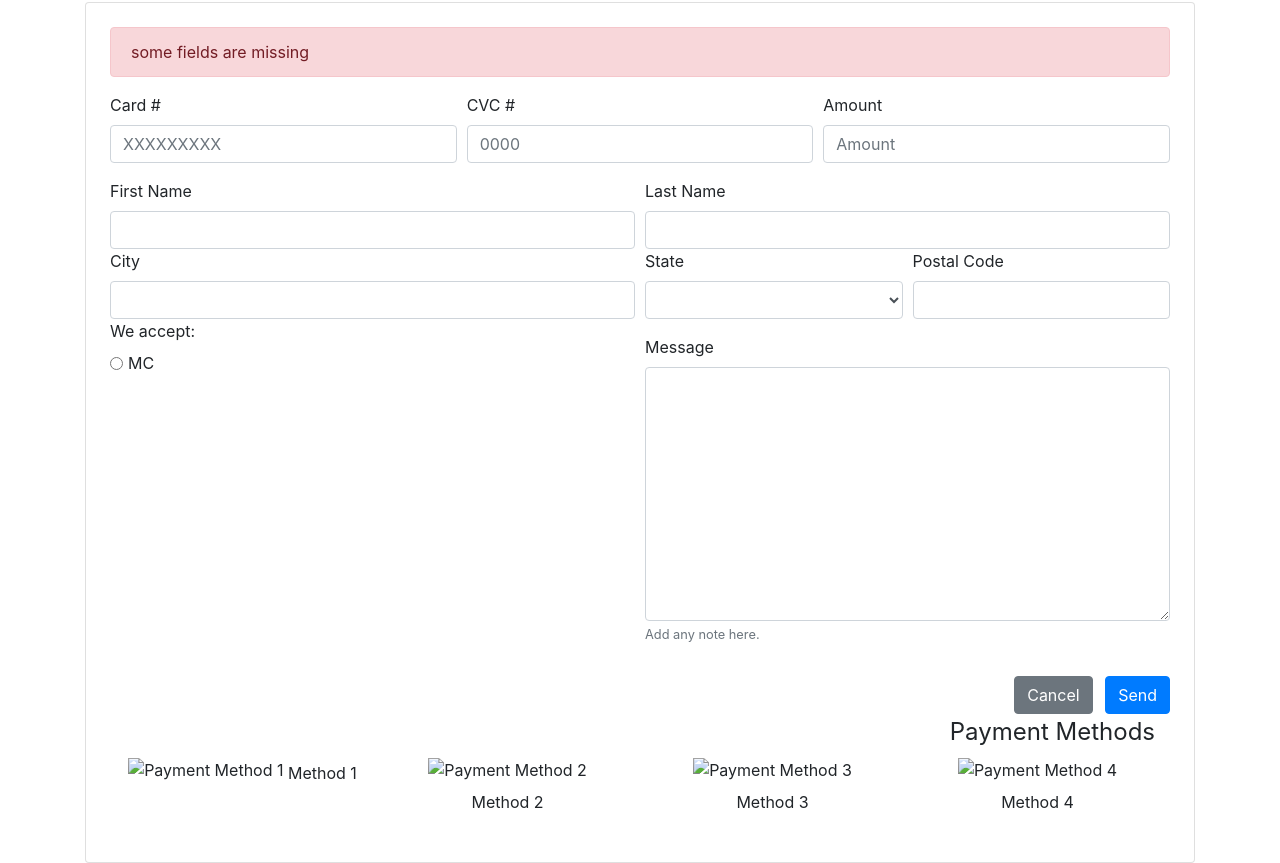
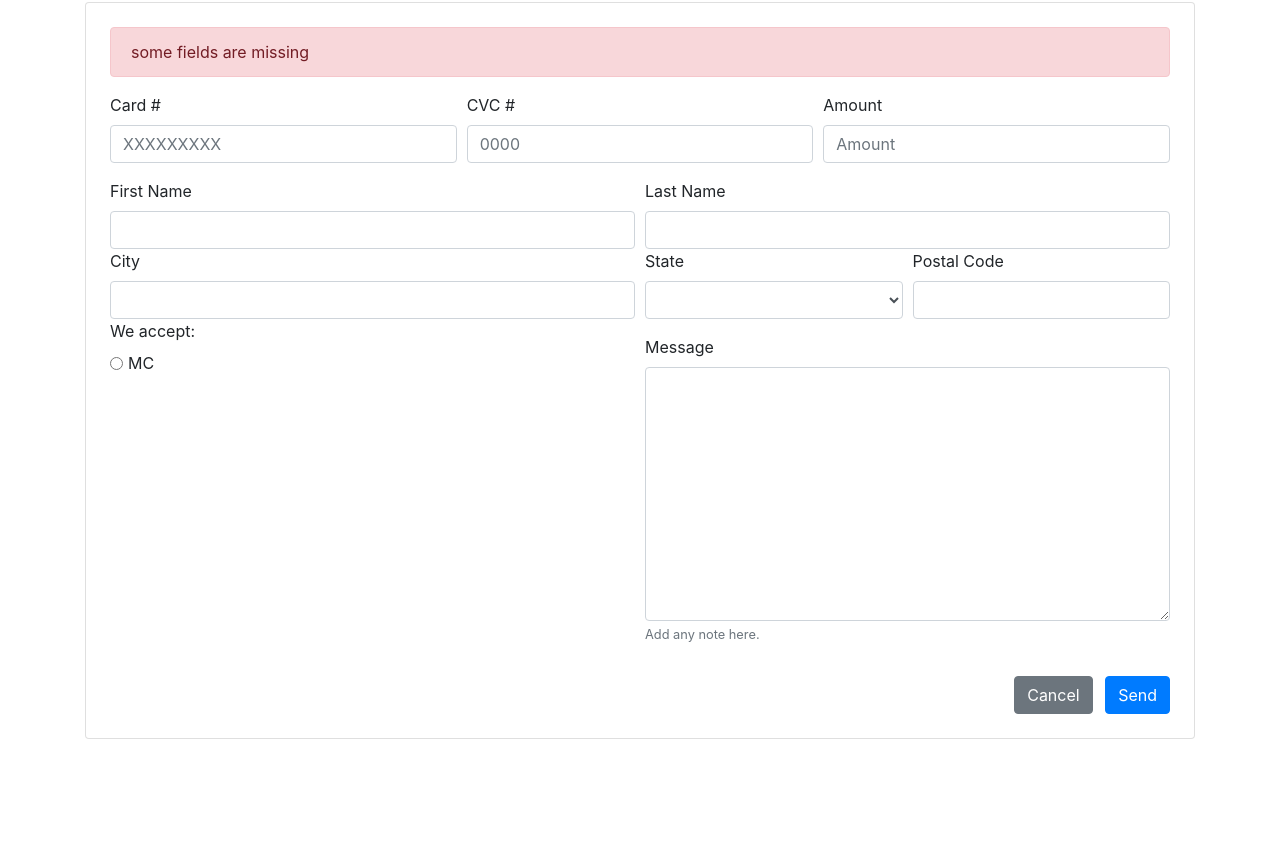
Before and after one commit to Camiboro/html-forms, a plain HTML site: page index.html in a window 1280 px wide. Shown: the part 118-981 px from the top of the page. After the commit the page ends 857 px from the top, so only its background shows below. Drawn offline with nearby package versions, Linux system fonts and the light colour scheme.

Commit message:
first commit

```diff
--- a/index.html
+++ b/index.html
@@ -5,7 +5,6 @@
     <meta charset="UTF-8" />
     <meta http-equiv="X-UA-Compatible" content="IE=edge" />
     <meta name="viewport" content="width=device-width, initial-scale=1.0" />
-
 
     <link href="https://maxcdn.bootstrapcdn.com/bootstrap/4.5.2/css/bootstrap.min.css" rel="stylesheet">
 
@@ -48,7 +47,6 @@
                                 <input class="form-check-input" type="radio" name="a" id="MC" value="MC">
                                 <label class="form-check-label" for="MC">MC</label>
                             </div>
-
                         </div>
                     </div>
                     <div class="form-group col-md-6">
@@ -58,7 +56,6 @@
                             <div class="form-group col-md-6">
                                 <label for="state">State</label>
                                 <select class="form-control" name="" id="state" required>
-
                                 </select>
                             </div>
                             <div class="form-group col-md-6">
@@ -75,40 +72,9 @@
             <div class="buttons mt-3 text-right">
                 <button type="reset" class="btn btn-secondary mr-2">Cancel</button>
                 <button type="submit" class="btn btn-primary">Send</button>
-                <div class="form-group col-md-12"> <!-- Ajustar el tamaño del contenedor para que sea de ancho completo -->
-    <fieldset class="mb-3">
-        <legend>Payment Methods</legend>
-
-        <div class="row">
-            <div class="col-md-3 text-center payment-option">
-                <img src="path/to/your/image1.jpg" alt="Payment Method 1" class="img-fluid mb-2">
-                <label>Method 1</label>
-            </div>
-
-            <div class="col-md-3 text-center payment-option">
-                <img src="path/to/your/image2.jpg" alt="Payment Method 2" class="img-fluid mb-2">
-                <label>Method 2</label>
-            </div>
-
-            <div class="col-md-3 text-center payment-option">
-                <img src="path/to/your/image3.jpg" alt="Payment Method 3" class="img-fluid mb-2">
-                <label>Method 3</label>
-            </div>
-
-            <div class="col-md-3 text-center payment-option">
-                <img src="path/to/your/image4.jpg" alt="Payment Method 4" class="img-fluid mb-2">
-                <label>Method 4</label>
-            </div>
-        </div>
-    </fieldset>
-
-</div>
             </div>
         </div>
     </div>
-
-
-
 </body>
 
 </html>
```
